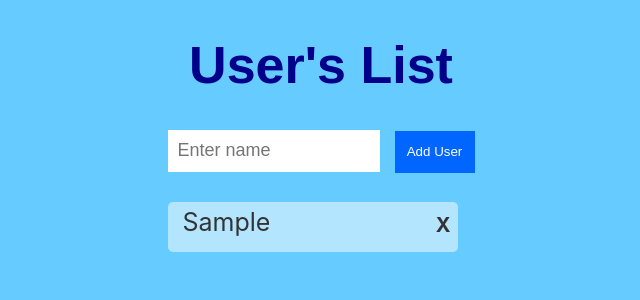
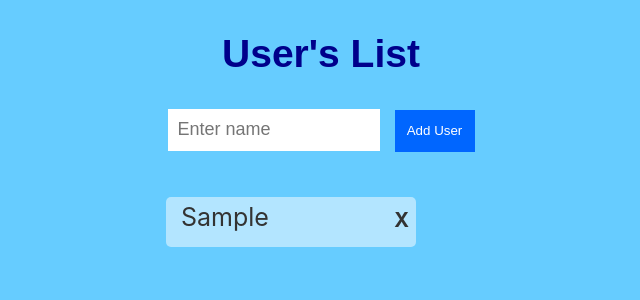
Before and after one commit to ulajeziorna20/2-lista-uzytkownikow, a React (Create React App) app: page / in a window 1280 px wide. Both pictures are taken after typing "Sample" into the empty fields and a click on the button "Add User". Shown: the top 300 px of the page, without its empty margins (319-959 px from the left). Built offline with nearby package versions, Linux system fonts and the light colour scheme.

Commit message:
poprawa ListToDisplay, poprawa ostylowania, formatowanie

```diff
--- a/src/components/ListToDisplay.css
+++ b/src/components/ListToDisplay.css
@@ -1,4 +1,4 @@
-.user-element {
+.list-element {
 	width: 250px;
 	height: 50px;
 	background-color: rgba(255, 255, 255, 0.5);
--- a/src/components/ListToDisplay.js
+++ b/src/components/ListToDisplay.js
@@ -4,12 +4,12 @@ import './ListToDisplay.css'
 const ListToDisplay = (props) => {
 	let listToDisplayJSX = props.userList.map((user) => {
 		return (
-			<ul className="user-element" key={user.key}>
+			<div className="list-element" key={user.key}>
 				<li id="user-item">{user.name}</li>
 				<span className="x-button" onClick={() => props.deleteUserMth(user.key)}>
 					X
 				</span>
-			</ul>
+			</div>
 		)
 	})
 
--- a/src/components/UsersList.css
+++ b/src/components/UsersList.css
@@ -26,3 +26,8 @@ button {
 button:hover {
 	background-color: #003399;
 }
+
+.user-list {
+	width: 350px;
+	height: auto;
+}
--- a/src/components/UsersList.js
+++ b/src/components/UsersList.js
@@ -27,10 +27,10 @@ const UsersList = () => {
 	}
 
 	return (
-		<div>
-			<h1>User's List</h1>
+		<section id="main-container">
+			<h1 id="main-header">User's List</h1>
 			<div>
-				<span>
+				<span id="input-text">
 					<input
 						type="text"
 						name="name"
@@ -40,10 +40,16 @@ const UsersList = () => {
 						value={name}
 					/>
 				</span>
-				<button onClick={userListChange}>Add User</button>
+				<button id="add-user-btn" onClick={userListChange}>
+					Add User
+				</button>
 			</div>
-			<ListToDisplay userList={userList} deleteUserMth={deleteUser} />
-		</div>
+			<div>
+				<ul className="user-list">
+					<ListToDisplay userList={userList} deleteUserMth={deleteUser} />
+				</ul>
+			</div>
+		</section>
 	)
 }
 
```
